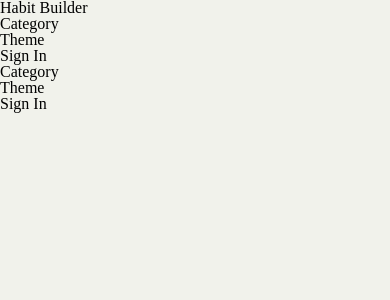
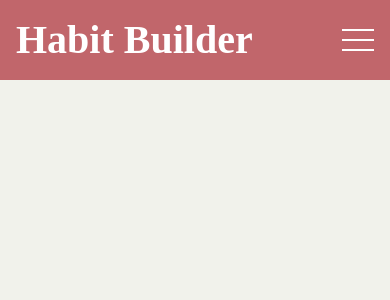
Before and after one commit to EtshD1/habit-builder, a React (Create React App) app: page / in a window 390 px wide. Shown: the top 300 px of the page. Built offline with nearby package versions, Linux system fonts and the light colour scheme; a web font is replaced by a local one.

Commit message:
style navbar for mobile and desktop

```diff
--- /dev/null
+++ b/src/styles/_mobile.scss
@@ -0,0 +1,72 @@
+.nav-bar .burger-menu,
+#sidebar {
+  display: none;
+}
+
+@media (max-width: 800px) {
+  .nav-bar nav .burger-menu {
+    display: flex;
+    flex-direction: column;
+    justify-content: space-between;
+    height: 1.4rem;
+    cursor: pointer;
+  }
+
+  .nav-bar .nav-elements {
+    display: none;
+  }
+
+  .nav-bar .burger-menu div {
+    width: 2rem;
+    height: 2px;
+    background-color: #fff;
+  }
+
+  #sidebar {
+    display: flex;
+    justify-content: flex-end;
+    position: fixed;
+    top: 5rem;
+    left: 0;
+    height: calc(100vh - 5rem);
+    width: 100vw;
+    flex-direction: column;
+    align-items: flex-end;
+    background-color: #00000000;
+    transition: ease 0.7s;
+    pointer-events: none;
+    z-index: 10;
+  }
+
+  #sidebar.active {
+    background-color: #00000066;
+    pointer-events: all;
+    cursor: pointer;
+  }
+
+  #sidebar.active ul {
+    transform: translateX(0%);
+    pointer-events: all;
+  }
+
+  #sidebar ul {
+    flex-grow: 1;
+    background-color: #f4f4f4;
+    width: 15rem;
+    display: flex;
+    flex-direction: column;
+    justify-content: space-around;
+    align-items: center;
+    font-size: 2rem;
+    color: #535353;
+    transform: translateX(100%);
+    transition: ease 0.5s;
+    font-weight: bold;
+    pointer-events: none;
+    cursor: auto;
+  }
+
+  #sidebar ul > li {
+    cursor: pointer;
+  }
+}
--- /dev/null
+++ b/src/styles/_navbar.scss
@@ -0,0 +1,44 @@
+.nav-bar {
+  padding: 0.5rem 1rem;
+  background: var(--nav-bg);
+  color: #fff;
+  height: 5rem;
+  display: flex;
+  align-items: center;
+}
+
+.nav-bar > nav {
+  max-width: 55rem;
+  margin: 0 auto;
+  flex-grow: 1;
+}
+
+.nav-bar > nav ul {
+  display: flex;
+  justify-content: space-between;
+  align-items: center;
+  font-weight: bold;
+  flex-grow: 1;
+}
+
+.nav-bar .nav-elements li,
+.nav-bar .nav-brand li {
+  cursor: pointer;
+  padding: 0.2rem;
+  user-select: none;
+}
+
+.nav-bar .nav-elements {
+  flex-grow: 1;
+  font-size: 1.1rem;
+}
+
+.nav-bar .nav-brand {
+  font-size: 2.5rem;
+  font-weight: bold;
+  flex-grow: 2;
+}
+
+.nav-bar li {
+  display: flex;
+}
--- a/src/styles/main.scss
+++ b/src/styles/main.scss
@@ -1,8 +1,12 @@
 @import "config";
+@import "navbar";
 
 .App {
   height: 100vh;
   width: 100vw;
   background: var(--bg-accent-color);
   color: var(--font-color);
+  font-family: Poppins;
 }
+
+@import "mobile";
```
